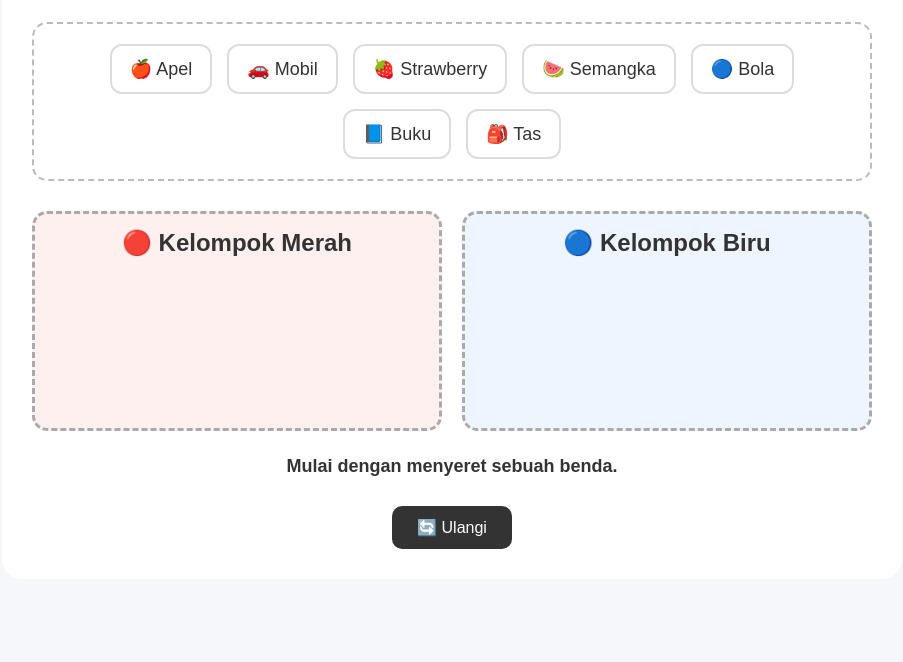
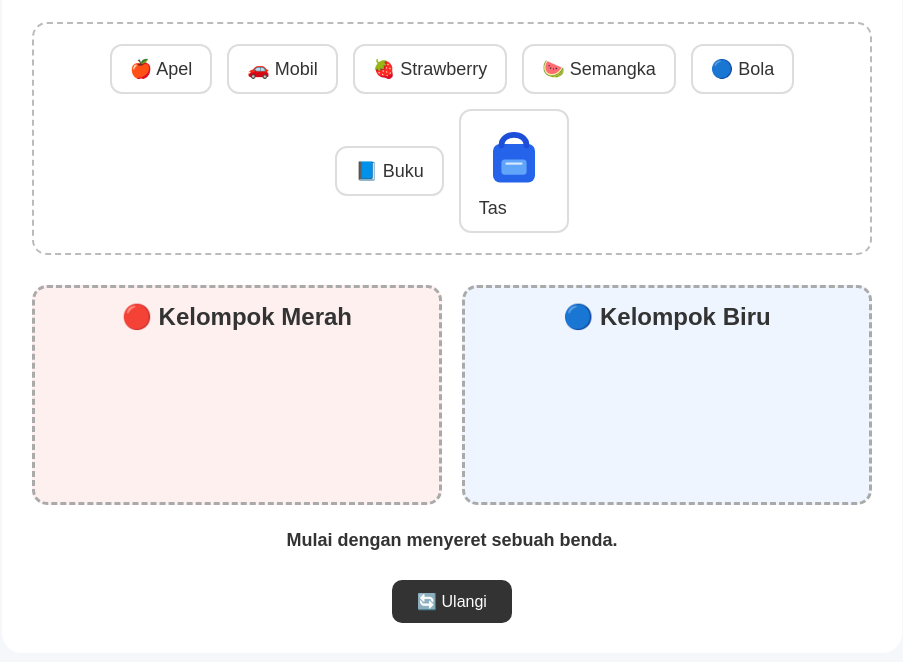
Before and after one commit to enggard/Digital, a plain HTML site: page index.html in a window 1280 px wide. Shown: the part 156-818 px from the top of the page, without its empty margins (188-1091 px from the left). Drawn offline with Linux system fonts and the light colour scheme.

Commit message:
Add files via upload

```diff
--- a/index.html
+++ b/index.html
@@ -182,6 +182,11 @@
 
         }
 
+.tas-biru {
+    display: block;
+    margin-bottom: 5px;
+}
+
     </style>
 </head>
 
@@ -261,13 +266,53 @@
         </div>
 
 
-        <div class="item"
-             draggable="true"
-             data-color="biru">
+      <div class="item"
+     draggable="true"
+     data-color="biru">
 
-            🎒 Tas
+    <svg class="tas-biru"
+         viewBox="0 0 100 100"
+         width="70"
+         height="70"
+         aria-label="Tas biru">
 
-        </div>
+        <!-- badan tas -->
+        <rect x="20"
+              y="30"
+              width="60"
+              height="55"
+              rx="10"
+              fill="#2563eb"/>
+
+        <!-- bagian atas tas -->
+        <path d="M32 32
+                 C32 12, 68 12, 68 32"
+              fill="none"
+              stroke="#1d4ed8"
+              stroke-width="8"
+              stroke-linecap="round"/>
+
+        <!-- kantong depan -->
+        <rect x="32"
+              y="52"
+              width="36"
+              height="22"
+              rx="5"
+              fill="#60a5fa"/>
+
+        <!-- garis kantong -->
+        <line x1="38"
+              y1="58"
+              x2="62"
+              y2="58"
+              stroke="#dbeafe"
+              stroke-width="3"/>
+
+    </svg>
+
+    <span>Tas</span>
+
+</div>
 
     </div>
 
```
